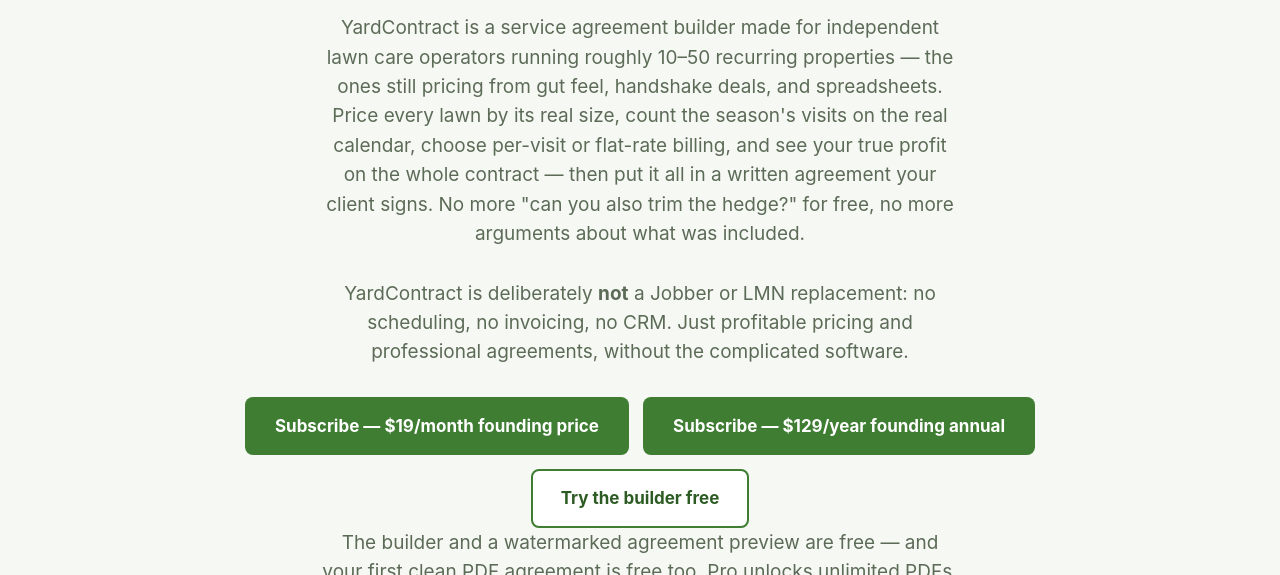
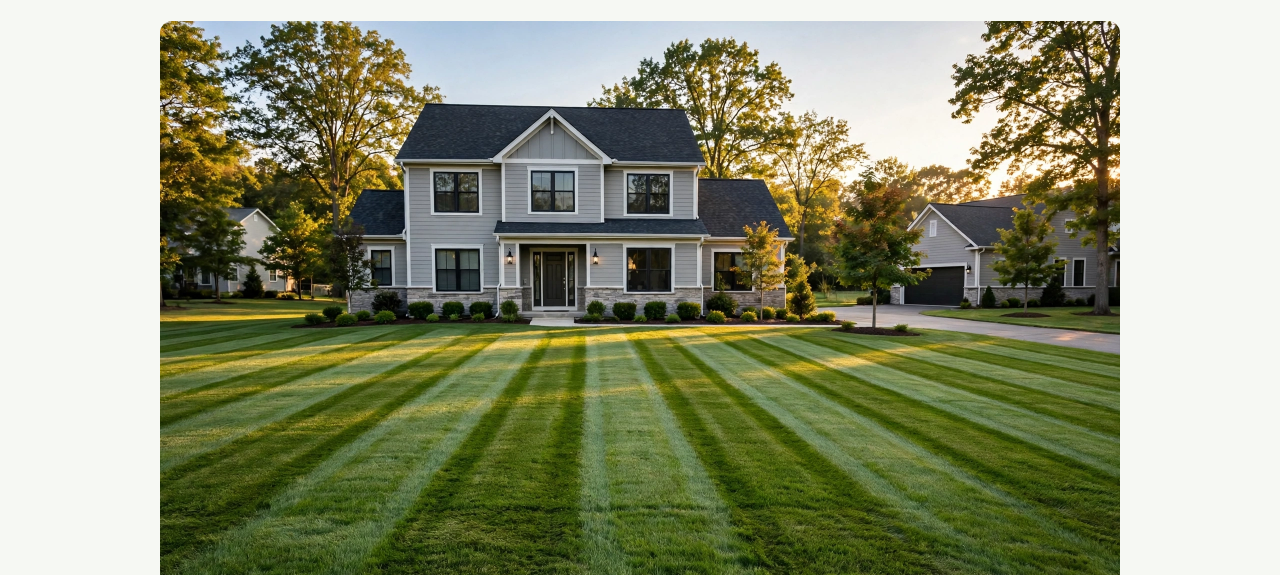
Before and after one commit to chrisla122787/yardcontract, a plain HTML site: page index.html in a window 1280 px wide. Shown: the part 225-800 px from the top of the page. Drawn offline with Linux system fonts and the light colour scheme.

Commit message:
Add hero image

```diff
--- a/index.html
+++ b/index.html
@@ -104,6 +104,7 @@
 
 <div class="hero wrap">
   <h1>Price smarter. Lock in recurring lawn care revenue.</h1>
+  <img src="hero.webp" alt="YardContract" style="width:100%;height:auto;display:block;border-radius:12px;margin:24px auto 0;">
   <p>YardContract is a service agreement builder made for independent lawn care operators running
      roughly 10–50 recurring properties — the ones still pricing from gut feel, handshake deals, and
      spreadsheets. Price every lawn by its real size, count the season's visits on the real calendar,
```
Also changed, not shown: hero.webp (added).
